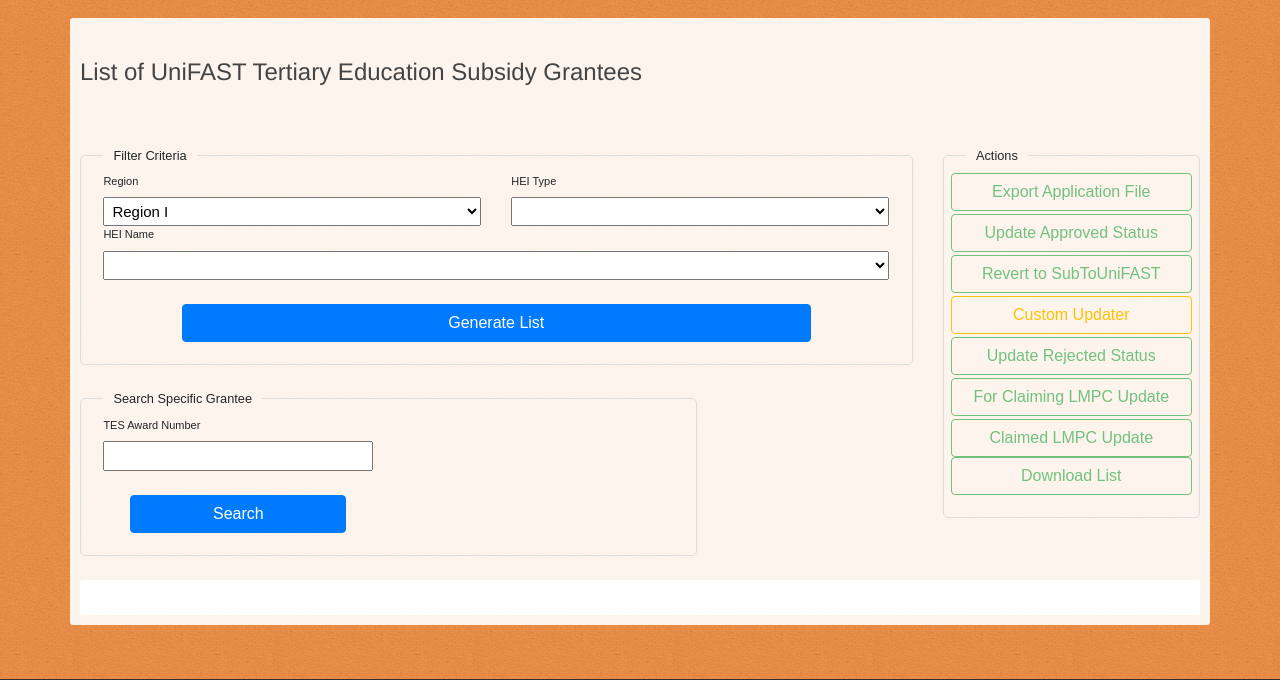
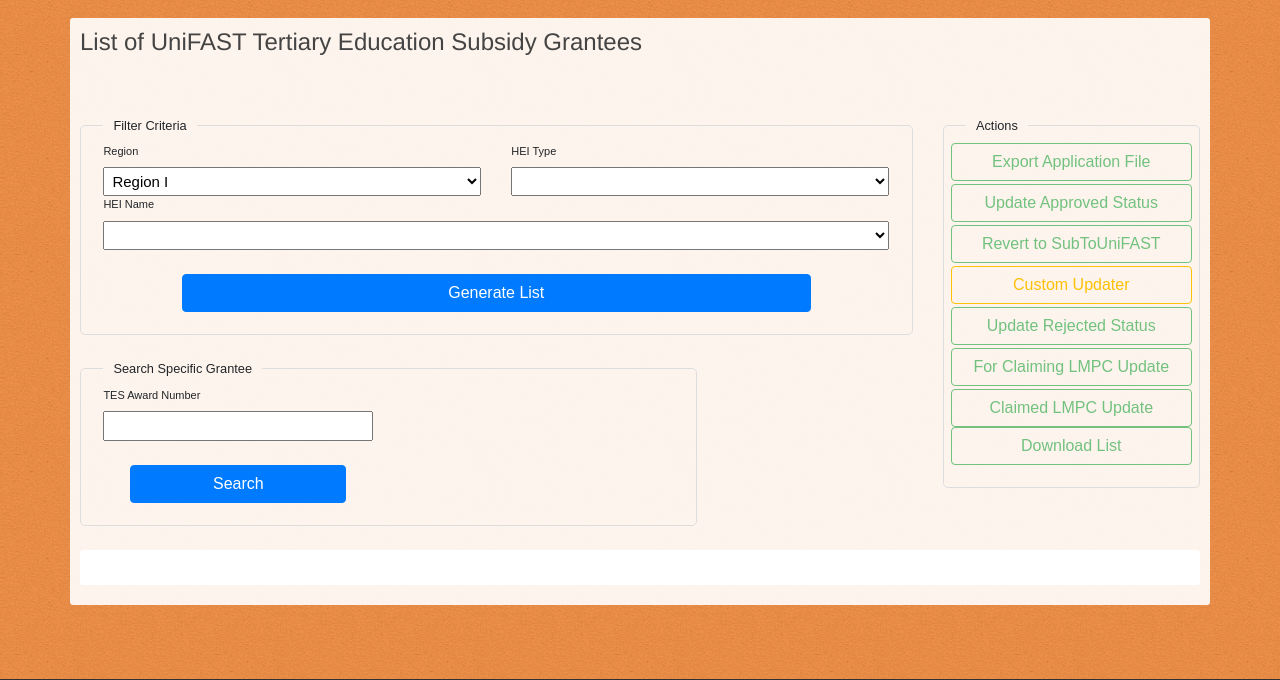
Before and after one commit to JojoBahil/lmpc-admin, a PHP site: page /listofgrantees.php in a window 1280 px wide. Shown: the part 71-751 px from the top of the page. Run offline with PHP 8.4, Linux system fonts and the light colour scheme; the visitor is signed in with stand-in values (Sample User, id 1); tables that the repository leaves empty or names only in its code hold one stand-in row (values such as "Sample post"); lists and menus that the app fills with data are empty; some libraries are stand-ins or nearby versions.

Commit message:
Fixed the footer placements on all pages

```diff
--- a/assets/css/listofgrantees.css
+++ b/assets/css/listofgrantees.css
@@ -74,7 +74,8 @@
     padding:10px;
     border-radius:3px;
     margin-top:-30px;
-    padding-top:40px;
+    padding-bottom: 20px;
+    margin-bottom: 70px;
 }
 
 .container h3{
--- a/dashboard.php
+++ b/dashboard.php
@@ -20,7 +20,7 @@
         <link rel="stylesheet" href="assets/css/navigation.css">
     </head>
     <body style="background-image:url('image/background2.png');background-attachment: fixed; background-position: center;">
-        <div class="container" style="background-color:rgba(255,255,255,0.9);margin-top:20px;border-radius:3px;">
+        <div class="container" style="background-color:rgba(255,255,255,0.9);margin-top:20px;border-radius:3px;padding-bottom:20px;margin-bottom:70px;">
         <h4 style="margin-bottom:10px;padding-top:10px;font-family:helvetica;color:#444;">Dashboard</h4>
         <?php
 
```
